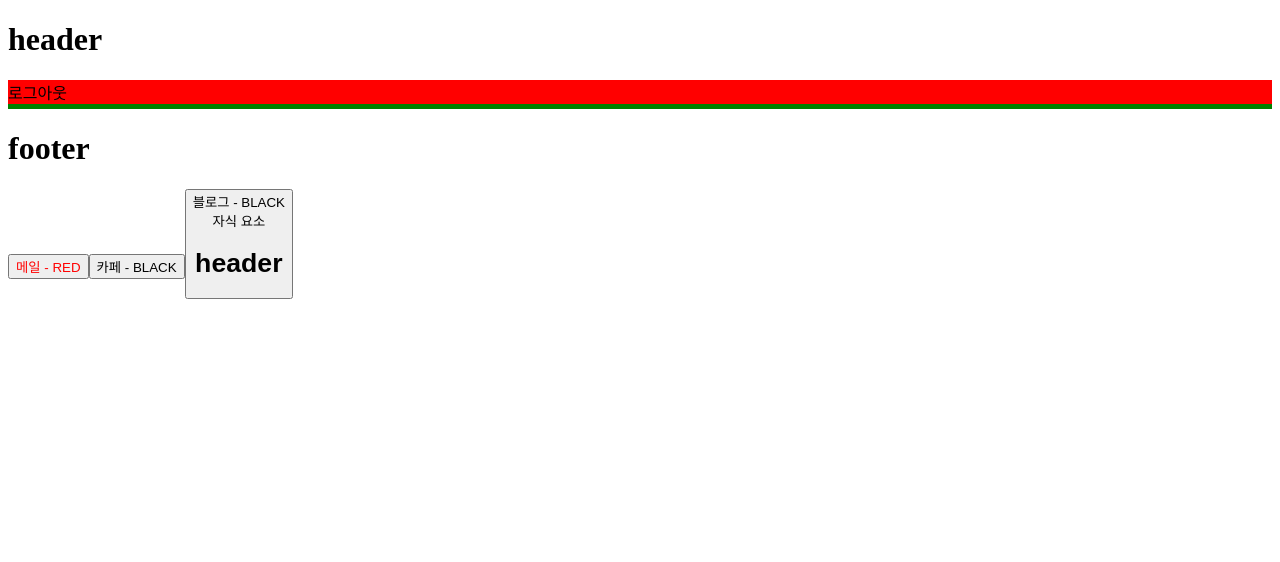
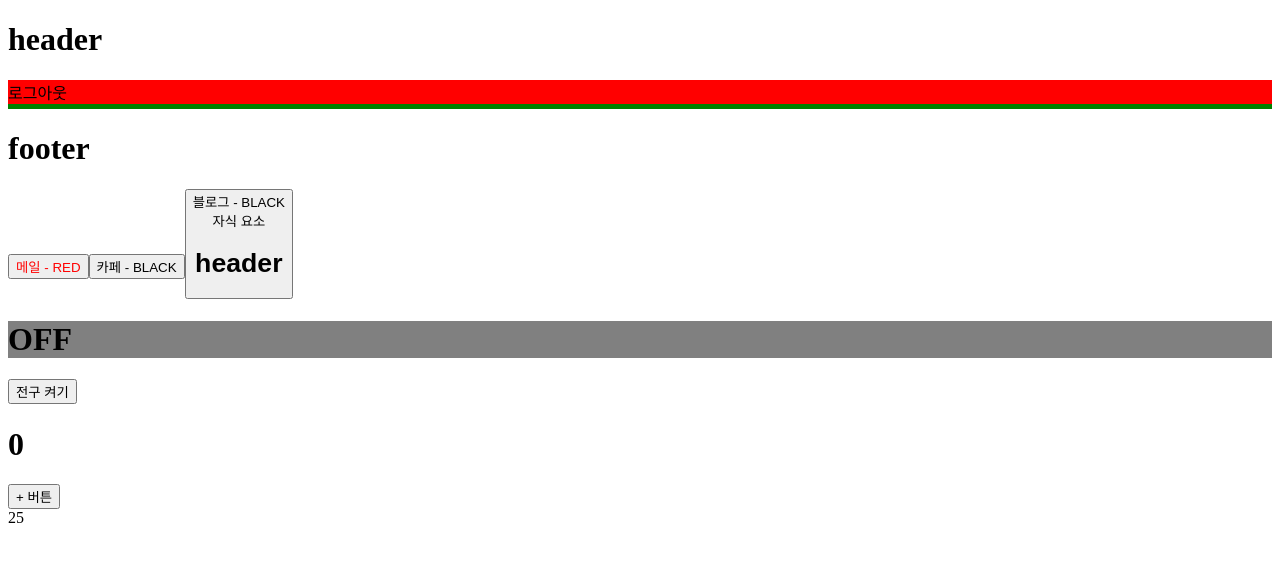
Before and after one commit to NtoZero/react_onebite, a React (Vite) app in the folder S5.React_Intro/: page / in a window 1280 px wide. Shown: the top 562 px of the page. Built offline with nearby package versions, Linux system fonts and the light colour scheme.

Commit message:
feat(S5. React-intro): re : 복습 - useState

```diff
--- a/S5.React_Intro/src/App.jsx
+++ b/S5.React_Intro/src/App.jsx
@@ -5,6 +5,9 @@ import Footer from "./components/Footer.jsx";
 import Button from "./components/Button.jsx";
 import Register from "./components/Register.jsx";
 import HookExam from "./components/HookExam.jsx";
+import Bulb from "./components/Bulb.jsx";
+import Counter from "./components/Counter.jsx";
+import Timer from "./components/Timer.jsx";
 
 /*부모 컴포넌트 App */
 function App() {
@@ -20,6 +23,9 @@ function App() {
         <div>자식 요소</div>
         <Header />
       </Button>
+      <Bulb />
+      <Counter />
+      <Timer />
     </>
   );
 }
--- a/S5.React_Intro/src/components/Bulb.jsx
+++ b/S5.React_Intro/src/components/Bulb.jsx
@@ -3,7 +3,7 @@ import { useState } from "react";
 const Bulb = () => {
   const [light, setLight] = useState("OFF");
 
-  console.log(light);
+  console.log(light); // state 변경으로 인한 리렌더링 => 함수 동작
   return (
     <div>
       {light === "ON" ? (
--- a/S5.React_Intro/src/components/Button.jsx
+++ b/S5.React_Intro/src/components/Button.jsx
@@ -1,6 +1,7 @@
 const Button = ({ text, color = "green", children }) => {
-  // 이벤트 객체
-  const onClickButton = (e) => {
+  // React는 이벤트 핸들러를 호출할 때 첫 번째 인수로 이벤트 객체를 전달한다. (값을 제외한 첫 번째 인자)
+  const onClickButton = (id, e) => {
+    console.log(`id: ${id}`);
     console.log(e);
     console.log(e.target);
     console.log(e.currentTarget);
@@ -9,12 +10,13 @@ const Button = ({ text, color = "green", children }) => {
     console.log(`e.cancelable : ${e.cancelable}`);
     console.log(`e.defaultPrevented : ${e.defaultPrevented}`);
     console.log(`e.isTrusted : ${e.isTrusted}`);
+    console.log(`e.clientX : ${e.clientX} , e.clientY : ${e.clientY}`);
     console.log(text);
   };
 
   return (
     <button
-      onClick={onClickButton}
+      onClick={(e) => onClickButton(3, e)}
       // onMouseEnter={onClickButton}
       style={{ color: color }}
     >
--- a/S5.React_Intro/src/components/Counter.jsx
+++ b/S5.React_Intro/src/components/Counter.jsx
@@ -8,7 +8,13 @@ const Counter = () => {
       <h1>{count}</h1>
       <button
         onClick={() => {
+          /* 1. 비함수형 업데이트 => 이전 상태만 반영*/
           setCount(count + 1);
+          setCount(count + 1); // 2번의 +1에도 이전 값 +1만 반영
+          /* 2. 함수형 업데이트 => 현재 상태를 반영*/
+          setCount((curCount) => curCount + 1); // batch 업데이트 중에도 최신 값 반영
+          setCount((curCount) => curCount + 1); // batch 업데이트 중에도 최신 값 반영
+          // 2번의 +1에 +2 반영
         }}
       >
         {" "}
--- /dev/null
+++ b/S5.React_Intro/src/components/Timer.jsx
@@ -0,0 +1,23 @@
+/* 내가 임의로 추가해본 컴포넌트 */
+import React, { useEffect, useState } from "react";
+
+export default function Timer() {
+  // 시간을 담을 변수
+  const [count, setCount] = useState(30);
+
+  useEffect(() => {
+    // 설정된 시간 간격마다 setInterval 콜백이 실행된다.
+    const id = setInterval(() => {
+      // 타이머 숫자가 하나씩 줄어들도록
+      setCount((count) => count - 1);
+    }, 1000);
+
+    // 0이 되면 카운트가 멈춤
+    if (count === 0) {
+      clearInterval(id);
+    }
+    return () => clearInterval(id);
+    // 카운트 변수가 바뀔때마다 useEffecct 실행
+  }, [count]);
+  return <span>{count}</span>;
+}
```
